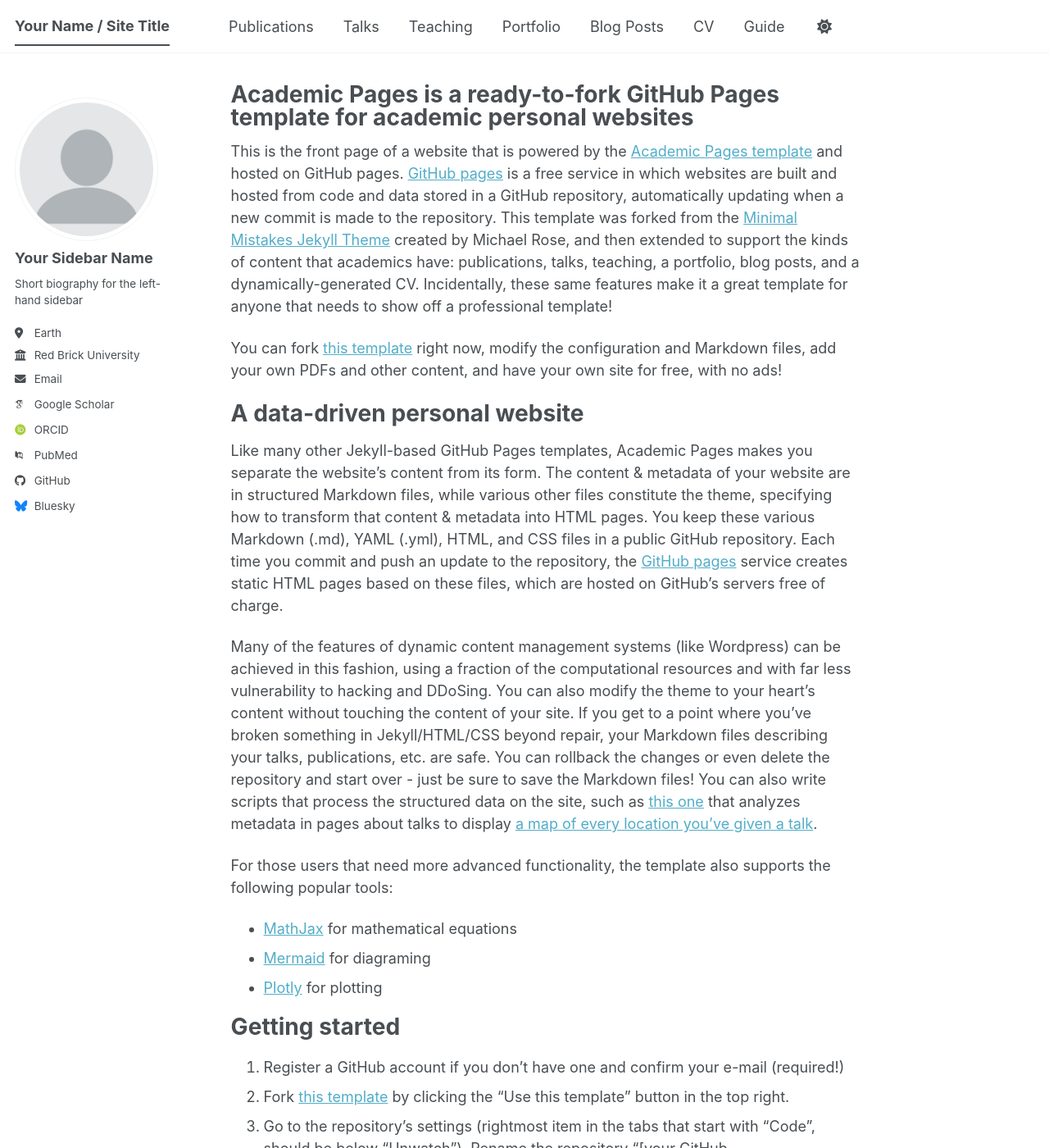
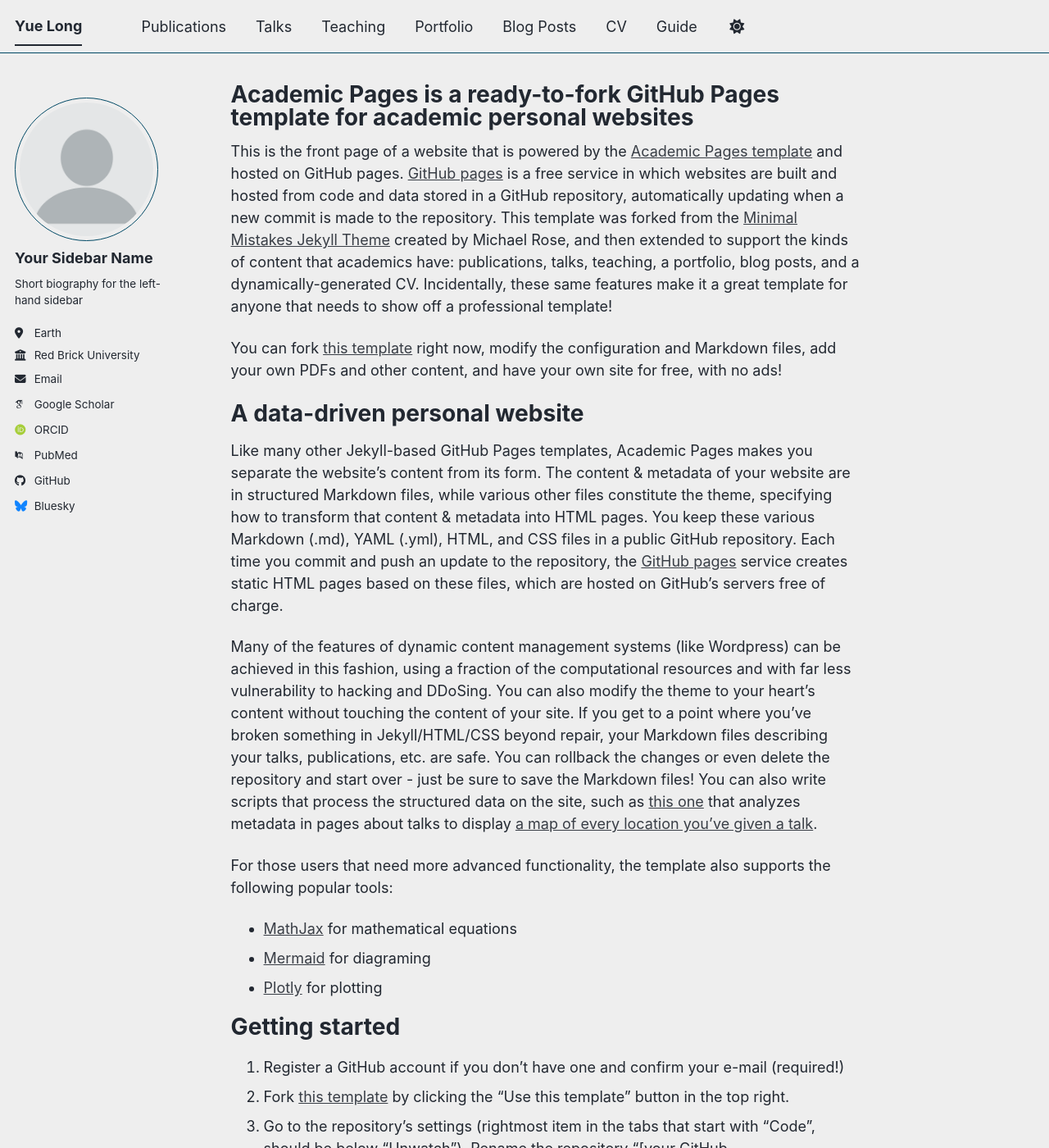
Before and after one commit to G23yl/G23yl.github.io, a Jekyll site: the page built from _pages/about.md, in a window 1280 px wide and 1400 px high. Shown: the whole window at 82% size. Built offline with Jekyll 4.4.1, drawn with Linux system fonts in a browser that asks for light colours; some web fonts are replaced; a script bundle is joined from its source files by our own code; library files that are not in the unit come from our copies; some of the changed text lies outside the part shown.

Commit message:
modify basic settings

```diff
--- a/_config.yml
+++ b/_config.yml
@@ -8,15 +8,15 @@
 
 # Basic Site Settings
 locale                   : "en-US"
-site_theme               : "default" # The available themes options are "default", "air", "sunrise", "mint", "dirt" and "contrast"
-title                    : "Your Name / Site Title"
+site_theme               : "air" # The available themes options are "default", "air", "sunrise", "mint", "dirt" and "contrast"
+title                    : "Yue Long"
 title_separator          : "-"
-name                     : &name "Your Name"
-description              : &description "Your Name's academic portfolio"   # Update this with a general description of your site, this is the default if not overridden by a page
-url                      : https://academicpages.github.io # The base hostname & protocol for your site e.g. "https://[your GitHub username].github.io",
+name                     : &name "郭越龙"
+description              : &description "Long's academic portfolio"   # Update this with a general description of your site, this is the default if not overridden by a page
+url                      : https://g23yl.github.io # The base hostname & protocol for your site e.g. "https://[your GitHub username].github.io",
                                                            # or if you already have some other page hosted on Github then use "https://[your GitHub username].github.io/[Your Repo Name]"
 baseurl                  : "" # the subpath of your site, e.g. "/blog"
-repository               : "academicpages/academicpages.github.io"
+repository               : "G23yl/g23yl.github.io"
 
 # Site Author - The following control what appear as part of the author content on the side bar.
 #               If a field is blank the icon and link will not appear, otherwise it will be shown.
```
